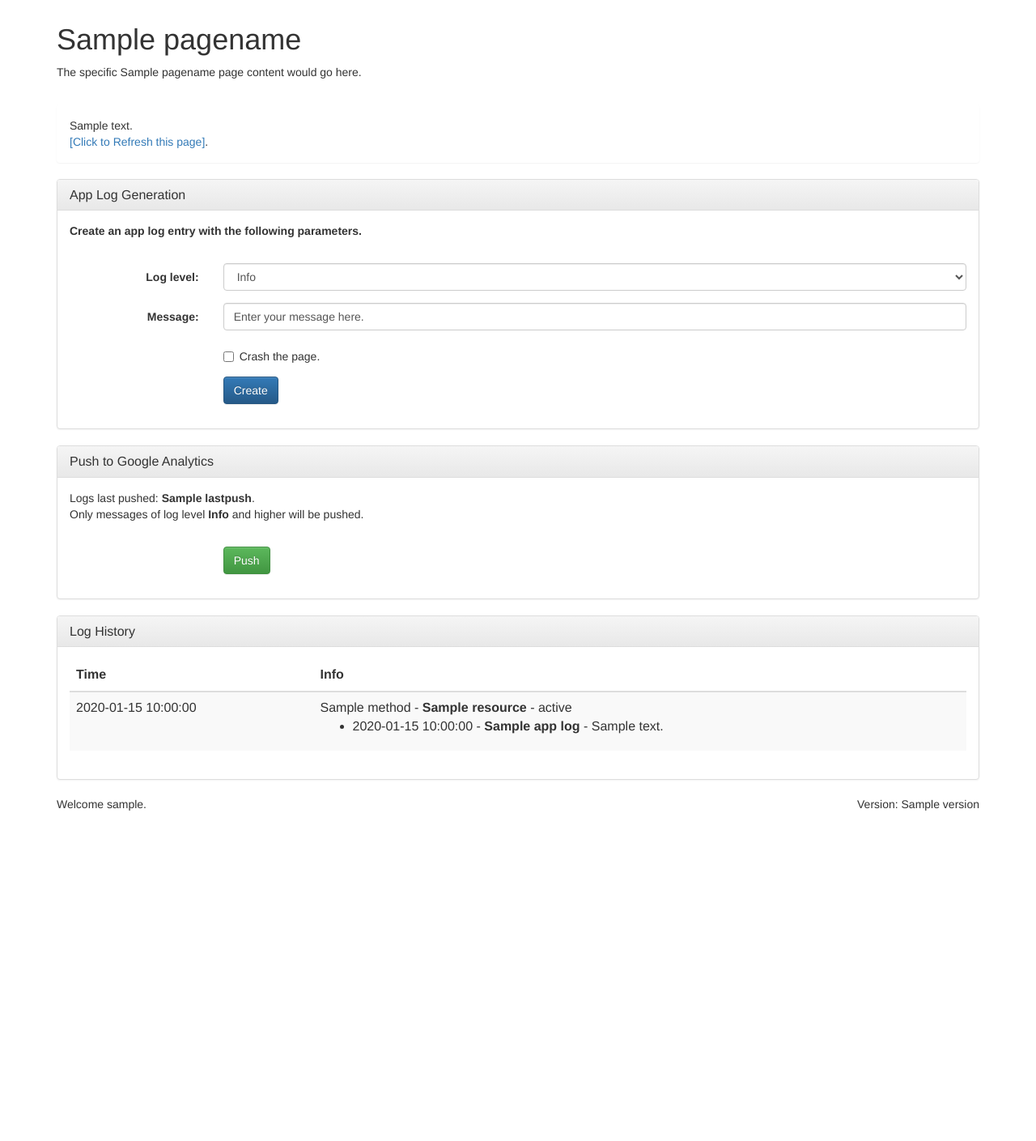
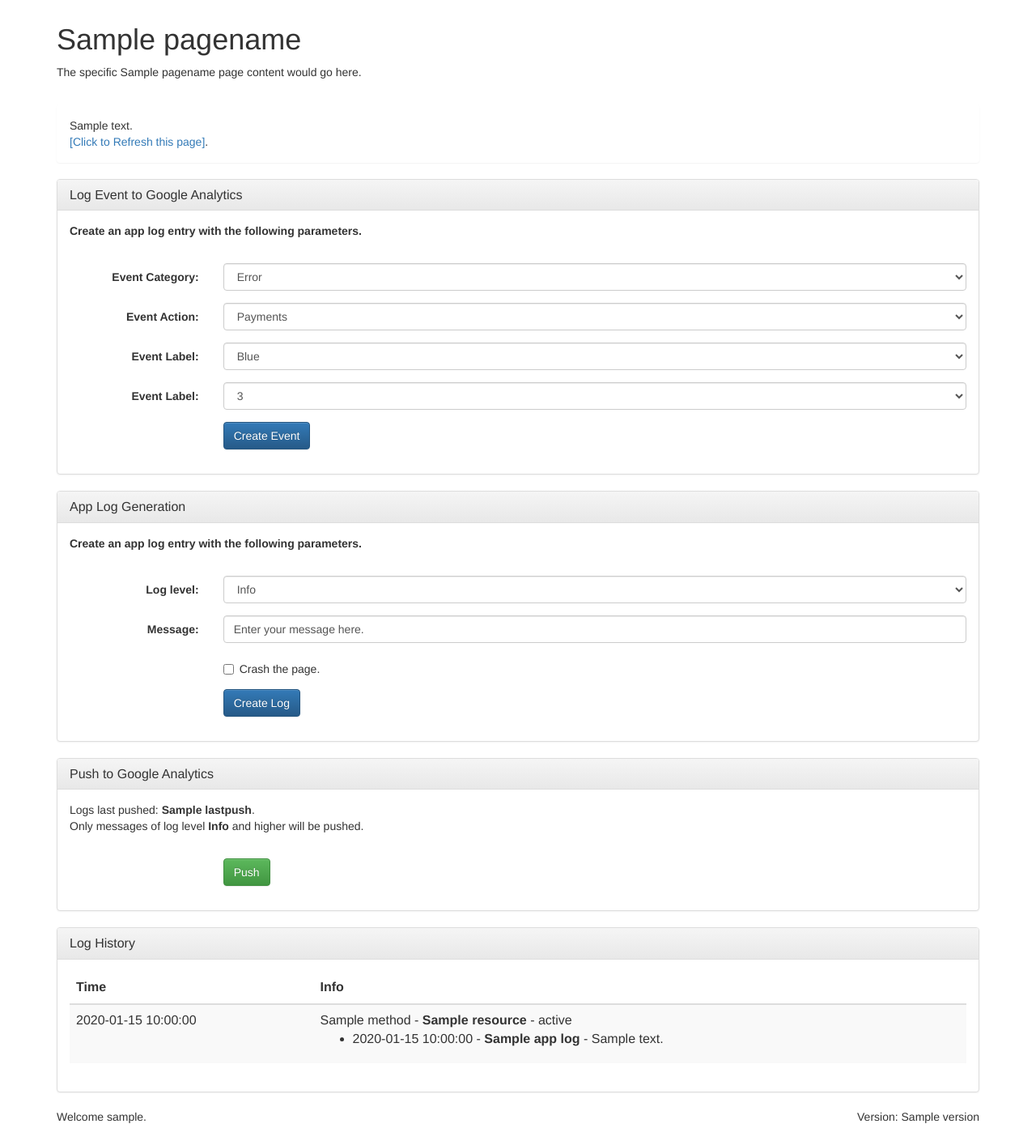
Before and after one commit to lucena/GAEAnalytics, a Python web app: template templates/index.html in a window 1280 px wide. Shown: the part 51-1460 px from the top of the page at 81% size. Before the commit the page ends 1052 px from the top, so only its background shows below. Run offline with Jinja, Linux system fonts and the light colour scheme; the template is opened without the code that fills it: most values are stand-ins (such as "Sample title", 1, 10 or a date in 2020); some libraries are stand-ins or nearby versions.

Commit message:
Support event creation in GA.

```diff
--- a/templates/index.html
+++ b/templates/index.html
@@ -84,6 +84,69 @@
   {% endif %}
   <div class="panel panel-default">
     <div class="panel-heading">
+      <h3 class="panel-title">Log Event to Google Analytics</h3>
+    </div>
+    <div class="panel-body">
+      <p><b>Create an app log entry with the following parameters.</b></p>
+      </br>
+      <form id="logToGAForm" name="logToGAForm" action="{{ path }}" method="POST"
+        class="form-horizontal" role="form">
+        <div class="form-group">
+          <label for="eventCategory" class="col-sm-2 control-label">Event Category:</label>
+          <div class="col-sm-10">
+            <select name="eventCategory" id="logLevel" class="form-control">
+              <option value="Info">Info</option>
+              <option value="Warning">Warning</option>
+              <option value="Error" SELECTED>Error</option>
+              <option value="Critical">Critical</option>
+            </select>
+          </div>
+        </div>
+        <div class="form-group">
+          <label for="eventAction" class="col-sm-2 control-label">Event Action:</label>
+          <div class="col-sm-10">
+            <select name="eventAction" id="logLevel" class="form-control">
+              <option value="Login">Login</option>
+              <option value="CDN">CDN</option>
+              <option value="Payments" SELECTED>Payments</option>
+              <option value="Quota">Quota</option>
+            </select>
+          </div>
+        </div>
+        <div class="form-group">
+          <label for="eventLabel" class="col-sm-2 control-label">Event Label:</label>
+          <div class="col-sm-10">
+            <select name="eventLabel" id="logLevel" class="form-control">
+              <option value="Red">Red</option>
+              <option value="Yellow">Yellow</option>
+              <option value="Green">Green</option>
+              <option value="Blue" SELECTED>Blue</option>
+            </select>
+          </div>
+        </div>
+        <div class="form-group">
+          <label for="eventValue" class="col-sm-2 control-label">Event Label:</label>
+          <div class="col-sm-10">
+            <select name="eventValue" id="logLevel" class="form-control">
+              <option value="1">1</option>
+              <option value="2">2</option>
+              <option value="3" SELECTED>3</option>
+              <option value="4">4</option>
+              <option value="5">5</option>
+            </select>
+          </div>
+        </div>
+        <div class="form-group">
+          <div class="col-sm-offset-2 col-sm-10">
+            <input class="btn btn-primary" type="submit" id="submitCreateEvent"
+                   name="submitCreateEvent" value="Create Event" />
+          </div>
+        </div>
+      </form>
+    </div>
+  </div>
+  <div class="panel panel-default">
+    <div class="panel-heading">
       <h3 class="panel-title">App Log Generation</h3>
     </div>
     <div class="panel-body">
@@ -121,8 +184,8 @@
         </div>
         <div class="form-group">
           <div class="col-sm-offset-2 col-sm-10">
-            <input class="btn btn-primary" type="submit" id="submitCreate"
-                   name="submitCreate" value="Create" />
+            <input class="btn btn-primary" type="submit" id="submitCreateLog"
+                   name="submitCreateLog" value="Create Log" />
           </div>
         </div>
       </form>
```
Also changed, not shown: main.py (+34 -6 lines).
